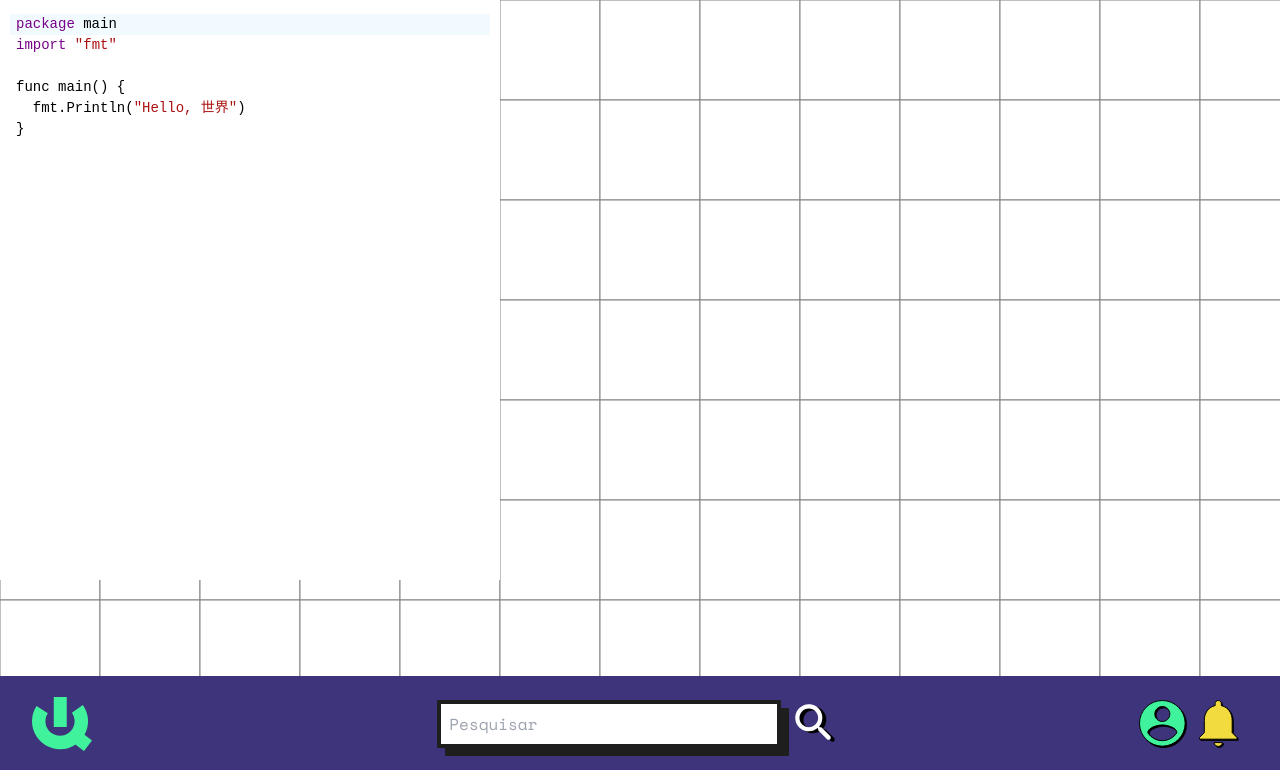
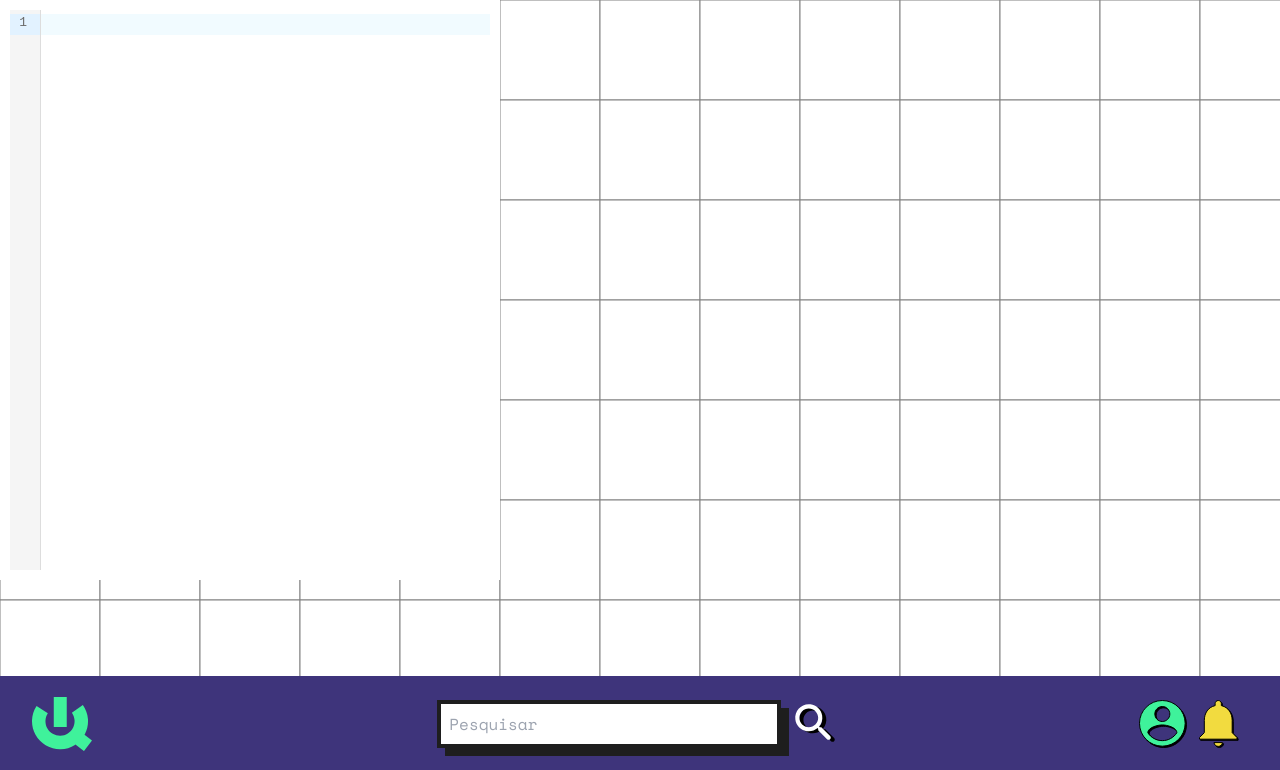
Before and after one commit to QuestIO42/App-frontend, a React (Vite) app: page /home in a window 1280 px wide. Shown: the top 770 px of the page. Built offline with nearby package versions, Linux system fonts and the light colour scheme.

Commit message:
feature: some updates and yosistest

```diff
--- a/package.json
+++ b/package.json
@@ -23,6 +23,7 @@
     "class-variance-authority": "^0.7.0",
     "clsx": "^2.1.1",
     "codemirror": "^6.0.1",
+    "digitaljs": "^0.13.1",
     "dotenv": "^16.4.5",
     "js-cookie": "^3.0.5",
     "jwt-decode": "^4.0.0",
--- a/src/components/verilogIDE/CodeSpace.tsx
+++ b/src/components/verilogIDE/CodeSpace.tsx
@@ -1,36 +1,36 @@
 interface CodeSpaceProps {
-  width1: number;
-  width2: number;
+  verilogLang: string;
+  setVerilog: (value: string) => void;
 }
 
 import CodeMirror, { basicSetup } from '@uiw/react-codemirror';
 import { StreamLanguage } from '@codemirror/language';
 import { verilog } from '@codemirror/legacy-modes/mode/verilog';
 import { EditorView } from '@codemirror/view';
+import { useEffect, useState , useRef} from 'react';
+import React from 'react';
 
+const CodeSpace = ({ verilogLang, setVerilog }: CodeSpaceProps) => {
+  const editorRef = useRef(null);
+  const onChange = React.useCallback((val: any, viewUpdate : any) => {
+    console.log('val:', val);
+    setVerilog(val);
+  }, []);
 
-
-const verilogLang = `package main
-import "fmt"
-
-func main() {
-  fmt.Println("Hello, 世界")
-}`;
-
-export default function CodeSpace() {
-  return <CodeMirror
+  return (
+    <CodeMirror
+      ref={editorRef}
       value={verilogLang}
       height="580px"
+      onChange={onChange}
       extensions={[
         StreamLanguage.define(verilog),
         EditorView.lineWrapping,
         EditorView.theme({
-      "&": { height: "580px",width:"500px" }, //Isso aqui vai controlar o tamanho do espaço de coding
+          "&": { height: "580px", width: "500px" },
           ".cm-scroller": {
-            overflowY: "overflow !important",
-            overflowX: "scroll !important",
-            scrollbarColor: "#606060 #A5A5A5", // thumb color and track color
-            scrollbarWidth: "initial", // thin scrollbar
+            scrollbarColor: "#606060 #A5A5A5",
+            scrollbarWidth: "initial",
           },
           ".cm-content": {
             fontFamily: "var(--font-monospace)",
@@ -45,10 +45,10 @@ export default function CodeSpace() {
           "&.cm-editor": {
             padding: "10px",
           },
-      ".cm-gutters": {
-        display: "none",
-      },
         }),
       ]}
     />
-}
+  );
+};
+
+export default CodeSpace;
--- a/src/components/verilogIDE/DigitalJS.tsx
+++ b/src/components/verilogIDE/DigitalJS.tsx
@@ -0,0 +1,17 @@
+import react from 'react';
+import digitaljs from 'digitaljs';
+import { useEffect, useState } from 'react';
+import { process_sv, yosys2digitaljs } from '@/yosys2digitaljs/src';
+
+
+
+
+export default function DigitalJS(value : Object) {
+  const processed = process_sv(value.toString())
+  console.log("procedeu: ", processed)
+  return(
+    <div>
+      DIGITALJS
+    </div>
+  )
+}
--- /dev/null
+++ b/src/digitaljs.d.ts
@@ -0,0 +1 @@
+declare module 'digitaljs';
--- a/src/pages/testPage/index.tsx
+++ b/src/pages/testPage/index.tsx
@@ -1,12 +1,17 @@
 import CodeSpace from '@/components/verilogIDE/CodeSpace'
 import VerilogIDE from '@/components/verilogIDE/VerilogIDE'
+import DigitalJS from '@/components/verilogIDE/DigitalJS'
+import { useState } from 'react';
+
+
 export default function Test() {
+    const [verilogLang, setVerilog] = useState("console.log('hello world!');");
   return(
     <div>
       <VerilogIDE>
         <div className="flex flex-row w-[100%] h-[100%]">
-        <CodeSpace />
-        <CodeSpace />
+        <CodeSpace verilogLang={verilogLang} setVerilog={setVerilog} />
+        <DigitalJS value={verilogLang} />
         </div>
       </VerilogIDE>
 
```
Also changed, not shown: 1 other file (tests, documents, lock files or other folders). Lines whose indentation alone changed are shown as unchanged.
